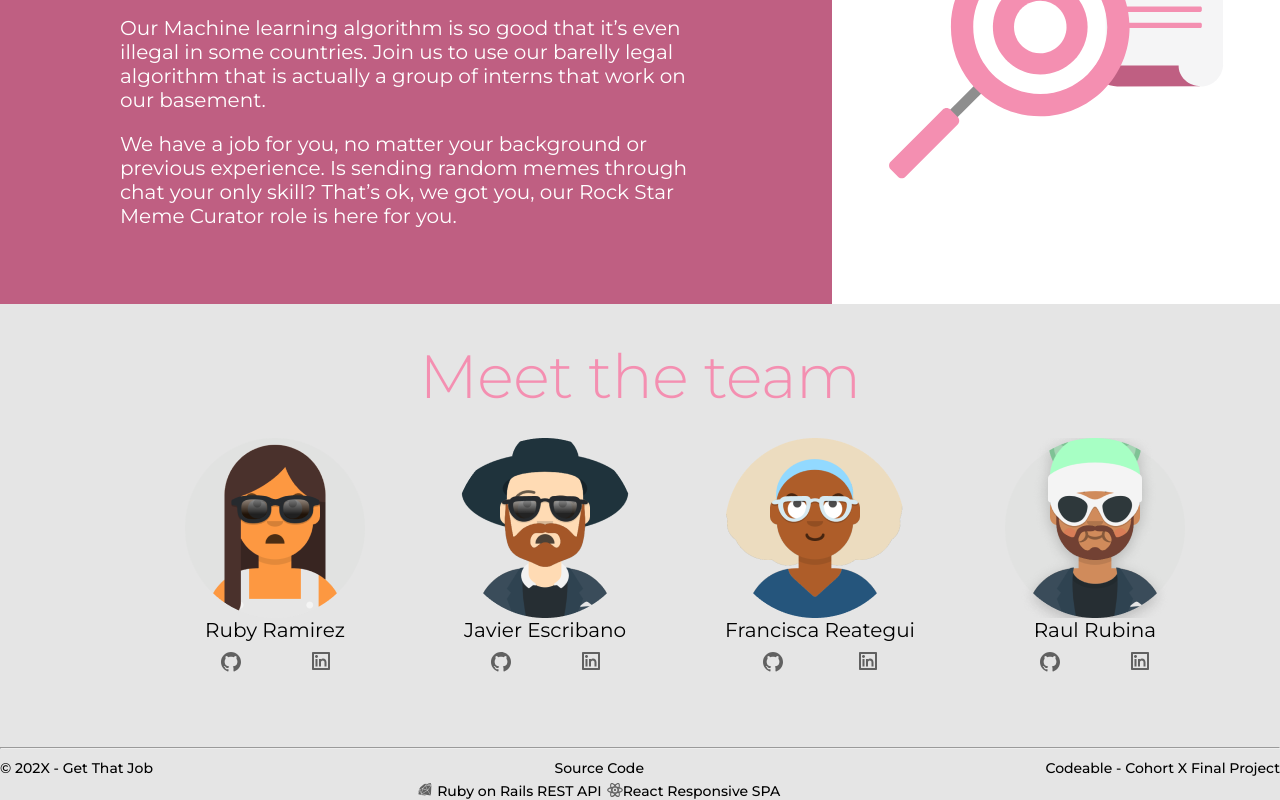
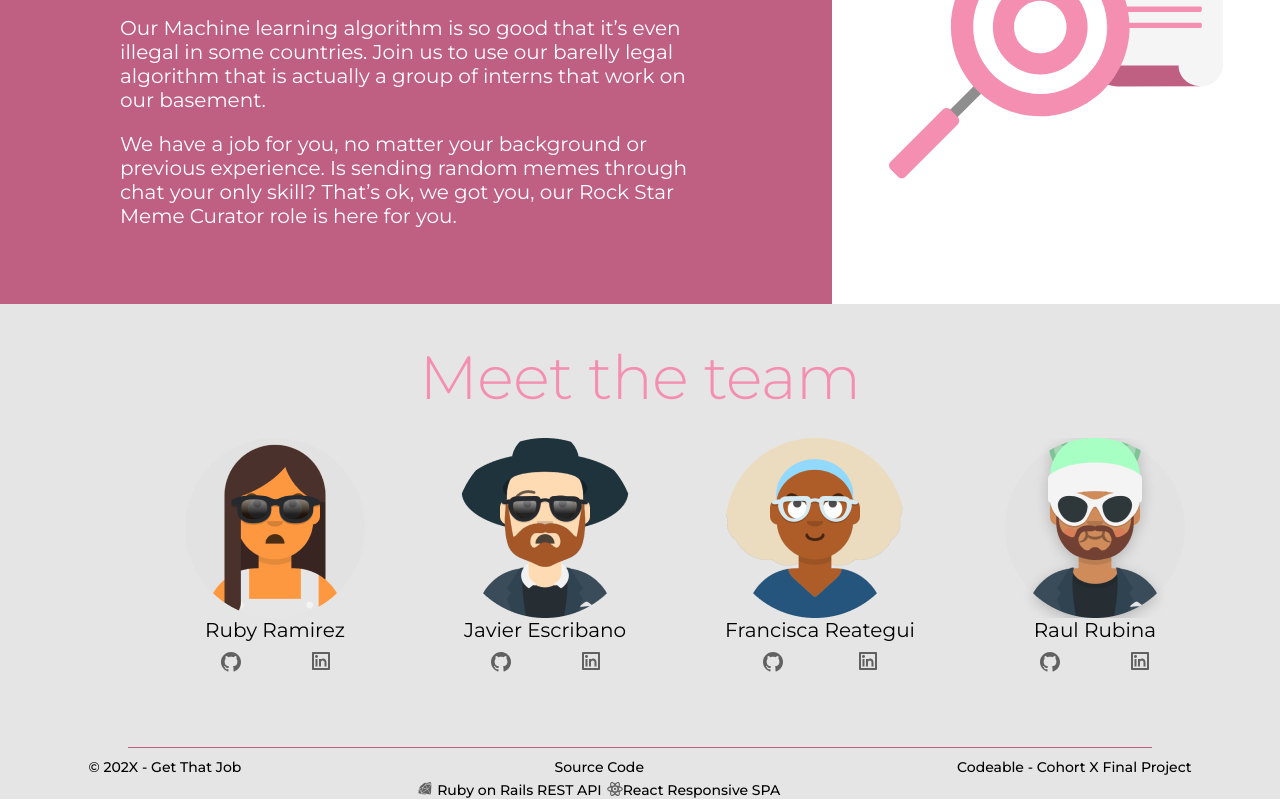
Before and after one commit to varissara-wo/final-project, a React (Create React App) app: page / in a window 1280 px wide. Shown: the part 1149-1949 px from the top of the page. Built offline with nearby package versions, Linux system fonts and the light colour scheme.

Commit message:
feat : first draft nav bar and home page

```diff
--- a/src/components/Navbar.jsx
+++ b/src/components/Navbar.jsx
@@ -1,5 +1,5 @@
 import * as React from 'react';
-import { Button } from '@mui/material';
+import { Button, Grid } from '@mui/material';
 import Box from '@mui/material/Box';
 
 
@@ -11,14 +11,13 @@ export default function NavBox() {
             display: 'flex',
             direction: 'row',
             justifyContent: 'space-around',
-            width: '100vw',
+            width: 'auto',
             height: '64px',
             color: 'background.paper',
 
+
         }}>
-
             {/*  Get That job logo */}
-
             <Box sx={{
                 display: "flex",
                 width: '100vw',
@@ -33,7 +32,9 @@ export default function NavBox() {
 
                 {/* Sign Up and Login button */}
 
-                <Box sx={{ display: 'flex' }}>
+                <Box sx={{
+                    display: 'flex'
+                }}>
                     <Box>
                         <Button
                             startIcon={<svg width="19" height="21" viewBox="0 0 19 21" fill="none" xmlns="http://www.w3.org/2000/svg">
@@ -49,9 +50,11 @@ export default function NavBox() {
                                 height: '40px',
                                 margin: '10px',
                                 borderRadius: '16px'
+
                             }}>
                             Sign Up
                         </Button>
+
 
                         <Button
                             startIcon={<svg width="19" height="22" viewBox="0 0 19 22" fill="none" xmlns="http://www.w3.org/2000/svg">
@@ -66,6 +69,7 @@ export default function NavBox() {
                                 width: '129px',
                                 height: '40px',
                                 margin: '10px',
+
                             }}>Login</Button>
                     </Box>
                 </Box>
--- a/src/pages/Homepage.jsx
+++ b/src/pages/Homepage.jsx
@@ -1,10 +1,15 @@
 import React from 'react'
 import NavBox from '../components/Navbar.jsx'
 import Box from '@mui/material/Box';
-import { Typography } from '@mui/material';
-import { Stack } from '@mui/system';
-import { Button } from '@mui/material';
+import { Typography, Button, styled, Divider } from '@mui/material';
 
+// .MuiBox - root.css - 8kbx29
+
+const MultilineUnderLine = styled(`hr`)(() => ({
+    width: '80%',
+    borderColor: '#BF5F82',
+
+}));
 
 const Homepage = () => {
     return (
@@ -12,14 +17,16 @@ const Homepage = () => {
             <Box sx={{}}>
                 <NavBox />
             </Box>
-
+            <Box width='auto'>
                 <Box margin='0px' width='auto' height='897px'
                     sx={{
                         display: 'flex',
-                    backgroundColor: '#E5E5E5'
+                        backgroundColor: '#E5E5E5',
+                        justifyContent: 'center'
                     }} >
-                <Stack sx={{
+                    <Box sx={{
                         display: 'flex',
+                        width: 'auto',
                         flexDirection: 'column',
                         justifyContent: 'flex-start',
                         alignContent: 'center',
@@ -60,7 +67,7 @@ const Homepage = () => {
                         </Box>
                         <Box sx={{
                             display: 'flex',
-                        width: '100vw',
+                            width: 'auto',
                             justifyContent: 'center',
                             paddingTop: '32px'
                         }}>
@@ -618,19 +625,20 @@ const Homepage = () => {
                         </Box>
 
 
-                </Stack>
+                    </Box>
 
 
 
                 </Box>
                 <Box sx={{
+                    widows: 'auto',
                     display: 'flex',
                     flexDirection: 'row'
                 }}>
                     <Box sx={{
                         flexDirection: 'column',
                         justifyContent: 'flex-start',
-                    width: '1248px',
+                        width: '65%',
                         height: '472px',
                         backgroundColor: 'error.main',
                         paddingTop: '20px'
@@ -671,7 +679,7 @@ const Homepage = () => {
                     </Box>
                     <Box sx={{
                         display: 'flex',
-                    width: '672px',
+                        width: '35%',
                         justifyContent: 'center',
                         alignItems: 'center'
                     }}>
@@ -912,15 +920,24 @@ const Homepage = () => {
 
                     </Box>
                     <Box sx={{
+                        display: 'flex',
+                        justifyContent: 'center',
                         marginTop: '75px'
                     }}>
-                    <hr></hr>
+                        <Divider sx={{
+                            width: '80%',
+                            borderColor: '#BF5F82'
+                        }} />
                     </Box>
+                    {/* <Divider sx={{
+                        width: '80%',
+                        borderColor: '#BF5F82'
+                    }} /> */}
                     <Box sx={{
                         width: 'auto',
                         flexDirection: 'row',
                         backgroundColor: '#E5E5E5',
-                    justifyContent: 'space-between',
+                        justifyContent: 'space-around',
                         display: 'flex',
                         marginTop: '10px'
                     }}>
@@ -1002,7 +1019,7 @@ const Homepage = () => {
 
                     </Box>
                 </Box>
-
+            </Box>
 
 
 
```
Lines whose indentation alone changed are shown as unchanged.
